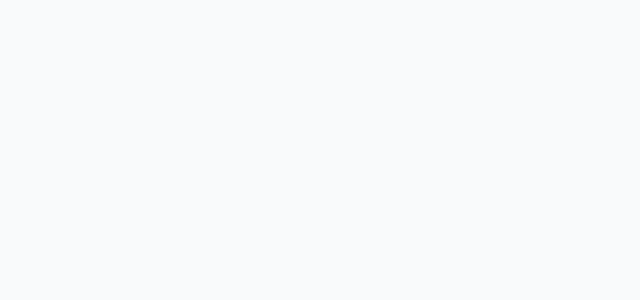
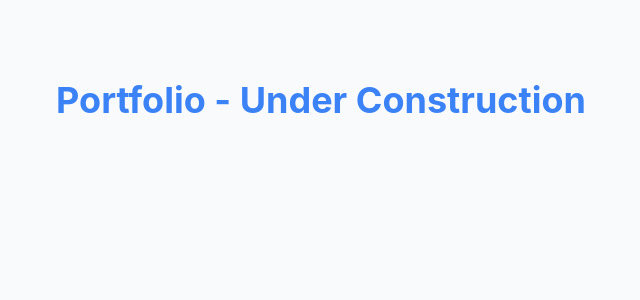
Before and after one commit to JuanSalda91/portfolio, a React (Vite) app: page / in a window 1280 px wide. Shown: the top 300 px of the page, without its empty margins (319-959 px from the left). Built offline with nearby package versions, Linux system fonts and the light colour scheme.

Commit message:
base structure

```diff
--- a/src/App.jsx
+++ b/src/App.jsx
@@ -1,12 +1,11 @@
-import './App.css'
-
 function App() {
-
   return (
-    <>
-
-    </>
-  )
+    <div className="min-h-screen">
+      <h1 className="text-4xl font-bold text-center py-20 text-primary">
+        Portfolio - Under Construction
+      </h1>
+    </div>
+  );
 }
 
-export default App
+export default App;
```
